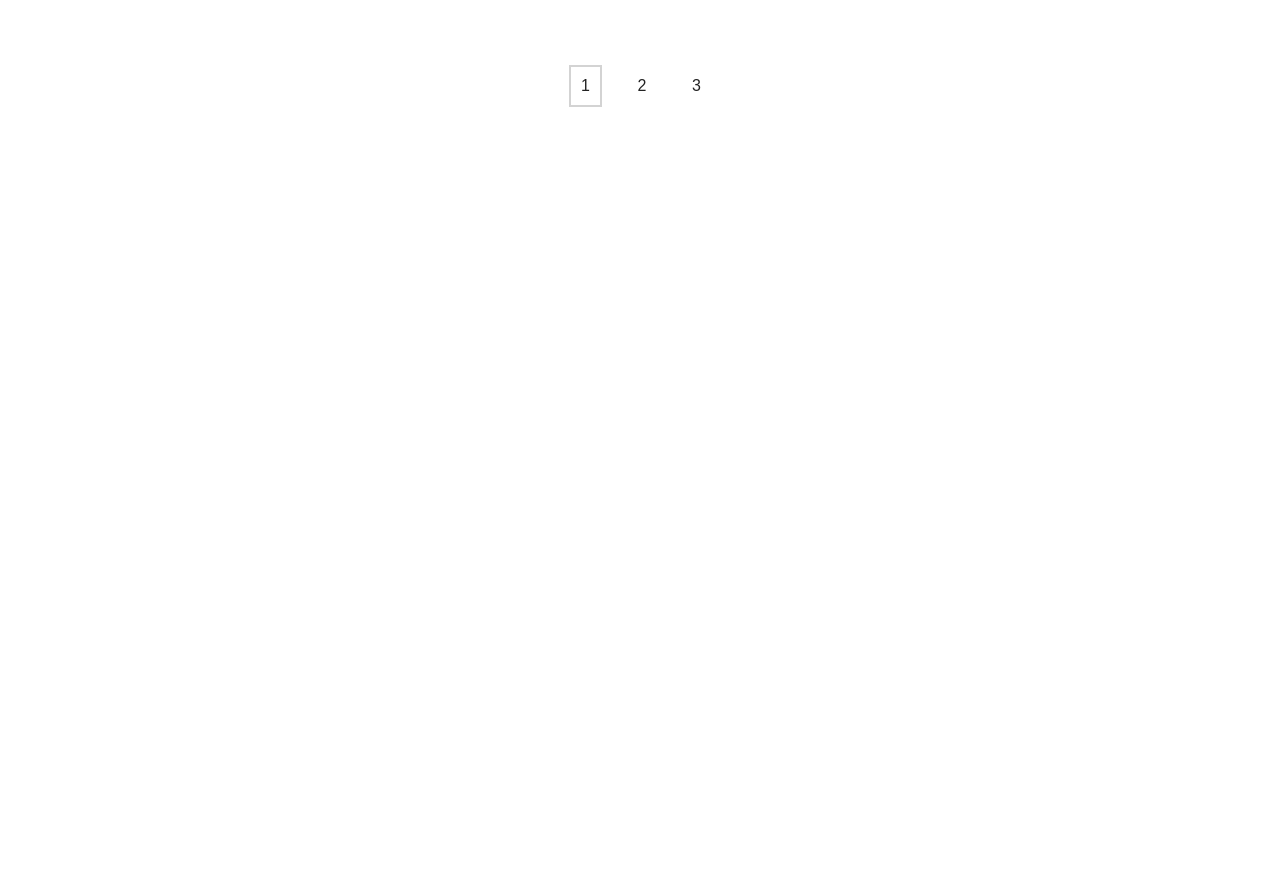
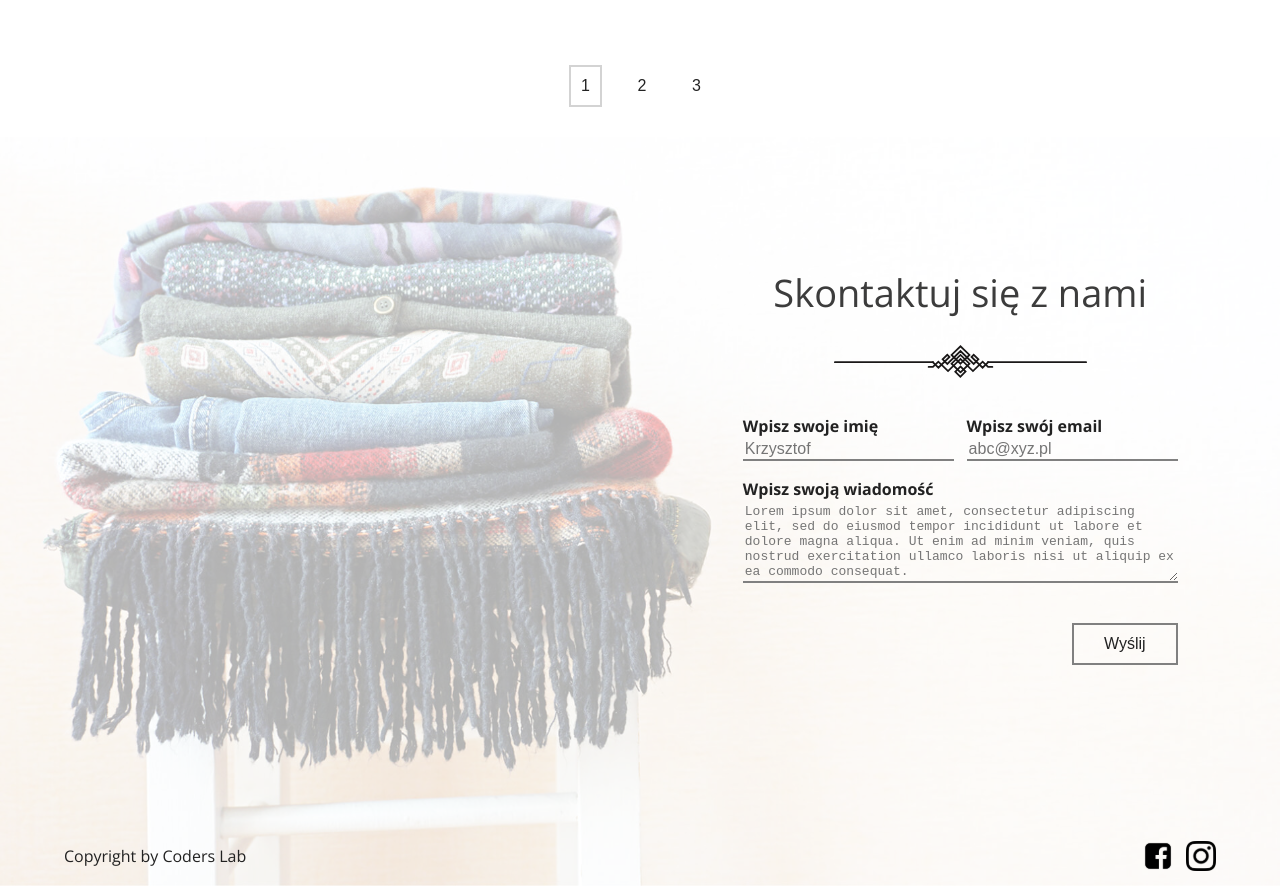
Before and after one commit to AniaB09/oddam-rzeczy, a React (Vite) app in the folder my-app/: page / in a window 1280 px wide. Shown: the part 2820-3706 px from the top of the page. Before the commit the page ends 2927 px from the top, so only its background shows below. Built offline with nearby package versions, Linux system fonts and the light colour scheme.

Commit message:
add contact-section

```diff
--- a/my-app/src/components/home/Home.jsx
+++ b/my-app/src/components/home/Home.jsx
@@ -4,6 +4,7 @@ import HomeThreeColumns from "./HomeThreeColumns.jsx";
 import HomeSteps from "./HomeSteps.jsx";
 import HomeAboutUs from "./HomeAboutUs.jsx";
 import HomeOrganizations from "./HomeOrganizations.jsx";
+import HomeContact from "./HomeContact.jsx";
 
 function Home() {
     return (
@@ -13,6 +14,7 @@ function Home() {
             <HomeSteps />
             <HomeAboutUs />
             <HomeOrganizations />
+            <HomeContact />
         </>
     )
 }
--- /dev/null
+++ b/my-app/src/components/home/HomeContact.jsx
@@ -0,0 +1,132 @@
+import React, { useState } from 'react';
+import '../../scss/elements/_home-contact.scss';
+import clothes from '../../assets/Background-Contact-Form.jpg';
+import decoration from '../../assets/Decoration.svg';
+import fb from '../../assets/Facebook.svg';
+import instagram from '../../assets/Instagram.svg';
+
+function HomeContact () {
+    const [name, setName] = useState('');
+    const [email, setEmail] = useState('');
+    const [message, setMessage] = useState('');
+    const [errorMessages, setErrorMessages] = useState('');
+    const [successMessage, setSuccessMessage] = useState('');
+
+    const handleSubmit = async (e) => {
+        e.preventDefault();
+        setErrorMessages('');
+        setSuccessMessage('');
+
+        let errors = [];
+
+        if (!name || name.split(' ').length > 1) {
+            errors.push('Imię powinno być jednym wyrazem.');
+        }
+
+        const emailPattern = /^[^\s@]+@[^\s@]+\.[^\s@]+$/;
+        if (!email || !emailPattern.test(email)) {
+            errors.push('Proszę podać poprawny adres email.');
+        }
+
+        if (!message || message.length < 120) {
+            errors.push('Wiadomość musi mieć co najmniej 120 znaków.');
+        }
+
+        if (errors.length > 0) {
+            setErrorMessages(errors.join('<br>'));
+            return;
+        }
+
+        const data = JSON.stringify({name, email, message});
+
+        try {
+            const response = await fetch('https://fer-api.coderslab.pl/v1/portfolio/contact', {
+                method: 'POST',
+                headers: {
+                    "Content-Type": "application/json"
+                },
+                body: data
+            });
+
+            if (response.ok) {
+                const result = await response.json();
+                if (result.status === 'success') {
+                    setSuccessMessage('Wiadomość została wysłana!<br />Wkrótce się skontaktujemy.');
+                    setName('');
+                    setEmail('');
+                    setMessage('');
+                }
+            } else {
+                const errorResponse = await response.json();
+
+                if (errorResponse.errors) {
+                    setErrorMessages(errorResponse.errors.join('<br>'));
+                } else {
+                    setErrorMessages('Wystąpił błąd. Proszę spróbować ponownie.');
+                }
+            }
+        } catch (error) {
+            setErrorMessages('Wystąpił błąd połączenia. Proszę spróbować ponownie.');
+        }
+    };
+
+    return (
+        <section className='contact-footer-section' id='contact'>
+            <div className='contact-form-container'>
+                <img src={clothes} alt='clothes' className='clothes-image' />
+                <div className='contact-form-section'>
+                    <div className='form-title'>
+                        <h2>Skontaktuj się z nami</h2>
+                        <img src={decoration} alt='decoration-element' />
+                        <p dangerouslySetInnerHTML={{__html: successMessage}} />
+                    </div>
+                    <form className='contact-form' id='contact-form' onSubmit={handleSubmit}>
+                        <div className='name-email-container'>
+                            <div>
+                                <label htmlFor='name' style={{fontWeight: 'bold'}}>Wpisz swoje imię</label>
+                                <input
+                                    type='text'
+                                    id='name'
+                                    placeholder='Krzysztof'
+                                    value={name}
+                                    onChange={(e) => setName(e.target.value)}
+                                    />
+                            </div>
+                            <div>
+                                <label htmlFor='email' style={{fontWeight: 'bold'}}>Wpisz swój email</label>
+                                <input
+                                    type='text'
+                                    id='email'
+                                    placeholder='abc@xyz.pl'
+                                    value={email}
+                                    onChange={(e) => setEmail(e.target.value)}
+                                    />
+                            </div>
+                        </div>
+                        <label style={{fontWeight: 'bold'}} htmlFor='message'>Wpisz swoją wiadomość</label>
+                        <textarea
+                            id='message'
+                            rows='5'
+                            placeholder='Lorem ipsum dolor sit amet, consectetur adipiscing elit, sed do eiusmod tempor incididunt ut labore et dolore magna aliqua. Ut enim ad minim veniam, quis nostrud exercitation ullamco laboris nisi ut aliquip ex ea commodo consequat.'
+                            value={message}
+                            onChange={(e) => setMessage(e.target.value)}
+                            />
+                        <div className='error-messages' dangerouslySetInnerHTML={{__html: errorMessages}} />
+                        <div className='send-button'>
+                            <input id='send-button' type='submit' value='Wyślij'/>
+                        </div>
+                    </form>
+                </div>
+                <footer className='footer-section'>
+                    <p>Copyright by Coders Lab</p>
+                    <div className='icons-container'>
+                        <img src={fb} alt='facebook-icon' />
+                        <img src={instagram} alt='instagram-icon' />
+                    </div>
+                </footer>
+            </div>
+        </section>
+    )
+}
+
+export default HomeContact;
--- /dev/null
+++ b/my-app/src/scss/elements/_home-contact.scss
@@ -0,0 +1,147 @@
+@import "../settings/mixins";
+
+.contact-footer-section {
+  margin-top: 30px;
+}
+
+.contact-form-container {
+  position: relative;
+}
+
+.contact-form-section {
+  position: absolute;
+  top: 10vw;
+  right: 8vw;
+
+  @include tablet {
+    display: flex;
+    flex-direction: column;
+    align-items: center;
+    position: relative;
+    top: 0;
+    right: 0;
+    margin-top: 80px;
+  }
+
+  @include mobile {
+    padding: 0 15px;
+  }
+
+  .form-title {
+    display: flex;
+    flex-direction: column;
+    align-items: center;
+
+    h2 {
+      @include subtitles;
+
+      @include mobile {
+        @include subtitles-mobile;
+      }
+    }
+
+    p {
+      color: green;
+      font-weight: bold;
+      text-align: center;
+      padding: 20px 0;
+    }
+  }
+
+  .contact-form {
+    display: flex;
+    flex-direction: column;
+  }
+}
+
+.clothes-image {
+  width: 100%;
+  opacity: 30%;
+
+  @include tablet {
+    display: none;
+  }
+}
+
+.name-email-container {
+  display: flex;
+  gap: 1vw;
+
+  @include mobile {
+    flex-direction: column;
+  }
+
+  #name, #email {
+    display: flex;
+    flex-direction: column;
+    background: none;
+    border: none;
+    border-bottom: 2px solid grey;
+    margin-top: 5px;
+    margin-bottom: 20px;
+  }
+}
+
+#message {
+  background: none;
+  border: none;
+  border-bottom: 2px solid grey;
+  margin-top: 5px;
+  margin-bottom: 20px;
+}
+
+.error-messages {
+  color: red;
+  margin-bottom: 20px;
+
+  @include mobile {
+    display: flex;
+    flex-direction: column;
+    font-size: 15px;
+  }
+}
+
+.send-button {
+  display: flex;
+  justify-content: flex-end;
+
+  @include tablet {
+    flex-direction: column;
+  }
+
+  #send-button {
+    border: 2px solid grey;
+    background: none;
+    padding: 10px 30px;
+  }
+}
+
+.footer-section {
+  position: absolute;
+  bottom: 2%;
+  display: flex;
+  align-items: center;
+  justify-content: space-between;
+  width: 100%;
+  padding: 0 5vw;
+
+  @include tablet {
+    display: flex;
+    flex-direction: column;
+    padding: 0;
+    justify-content: flex-end;
+    position: relative;
+    bottom: 0;
+    margin-top: 60px;
+  }
+
+  .icons-container {
+    display: flex;
+    gap: 1vw;
+
+    @include tablet {
+      margin-top: 20px;
+      margin-bottom: 20px;
+    }
+  }
+}
--- a/my-app/src/scss/main.scss
+++ b/my-app/src/scss/main.scss
@@ -7,6 +7,7 @@
 @import 'elements/home-steps';
 @import 'elements/home-about';
 @import 'elements/home-organizations';
+@import 'elements/home-contact';
 
 
 * {
```
